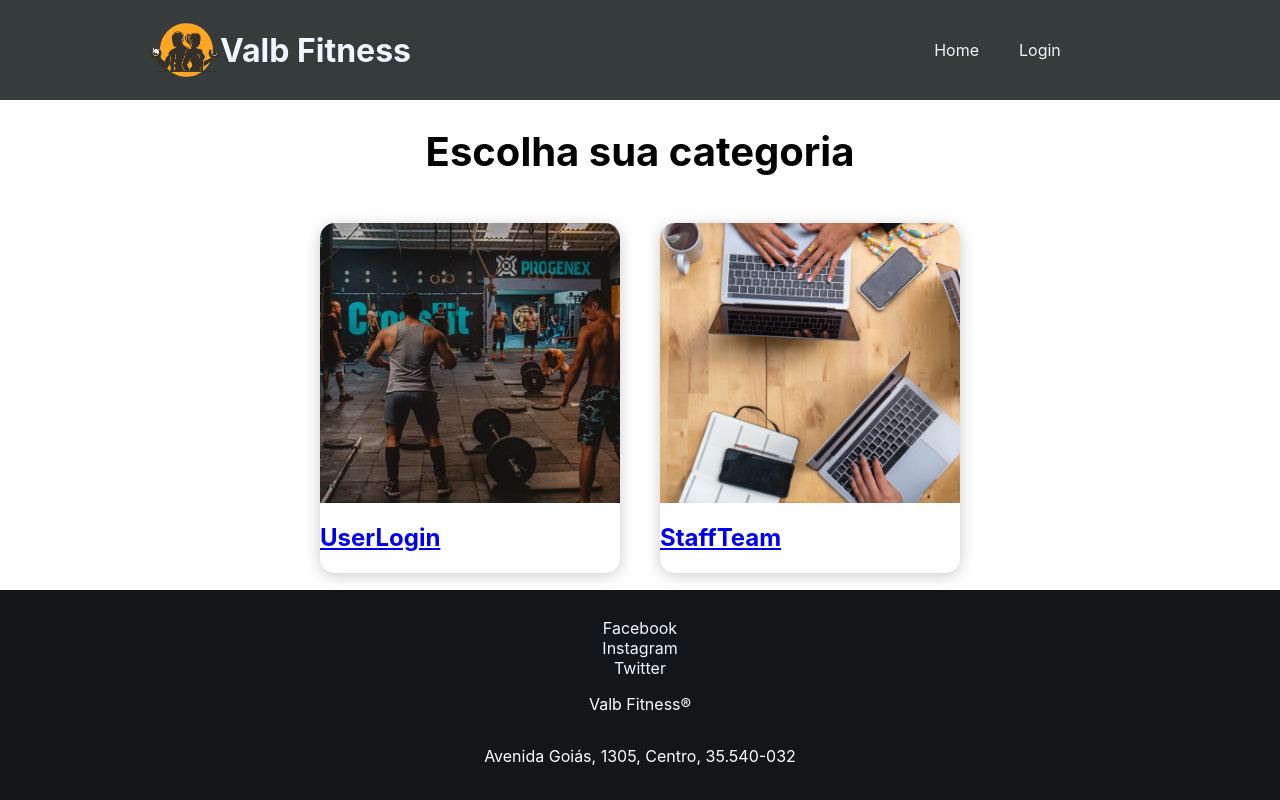
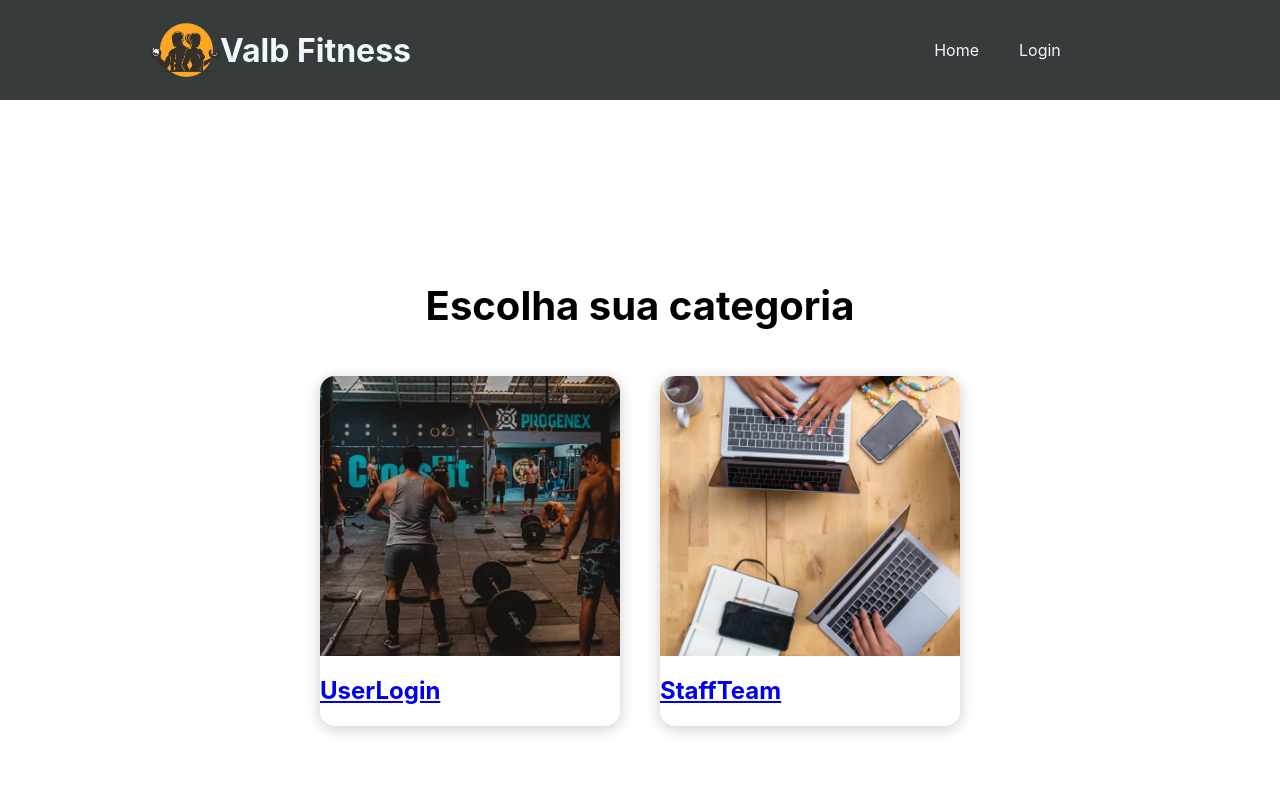
Before and after one commit to Lorenagoc/Valb-Fitness, a React (Create React App) app in the folder valb-fitness/frontend/: page /Team in a window 1280 px wide. Shown: the top 800 px of the page. Built offline with nearby package versions, Linux system fonts and the light colour scheme; the HTML template or start-up script is replaced by a standard one.

Commit message:
Ajustes footer

```diff
--- a/valb-fitness/frontend/src/styles/Footer.css
+++ b/valb-fitness/frontend/src/styles/Footer.css
@@ -7,7 +7,6 @@
     align-items: center;
     flex-direction: column;
     padding-top: 10px;
-    position: absolute;
     bottom: 0;
     left: 0;
   }
--- a/valb-fitness/frontend/src/styles/Home.css
+++ b/valb-fitness/frontend/src/styles/Home.css
@@ -1,7 +1,7 @@
 
 .menu {
     width: 100%;
-    height: auto;
+    height: 100%;
     display: flex;
     justify-content: center;
     align-items: center;
--- a/valb-fitness/frontend/src/styles/Login.css
+++ b/valb-fitness/frontend/src/styles/Login.css
@@ -5,6 +5,7 @@
     justify-content: center;
     min-height: 40vh;
     padding: 0 2rem;
+    margin-bottom: 4.9rem;
 }
 
 #login .userlogin {
--- a/valb-fitness/frontend/src/styles/Team.css
+++ b/valb-fitness/frontend/src/styles/Team.css
@@ -1,7 +1,7 @@
 
 .team {
     width: 100%;
-    height: 100%;
+    height: 100vh;
     display: flex;
     justify-content: center;
     align-items: center;
```
